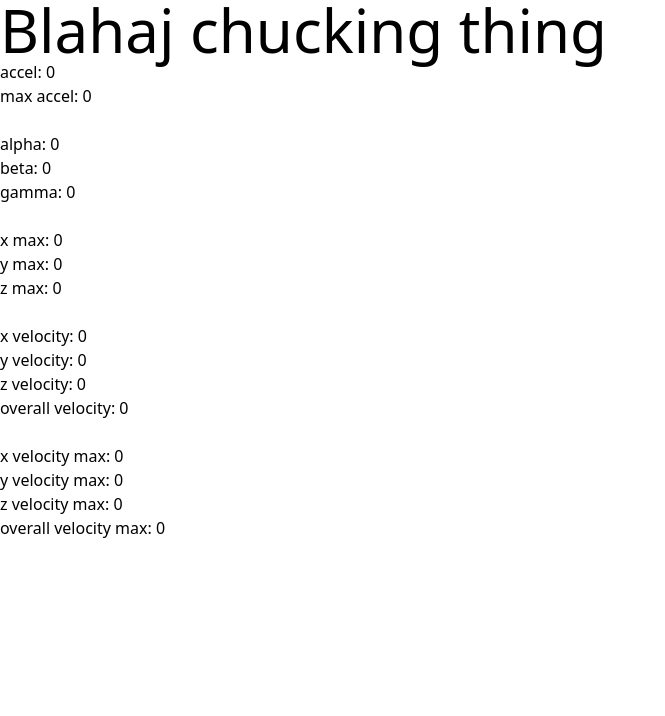
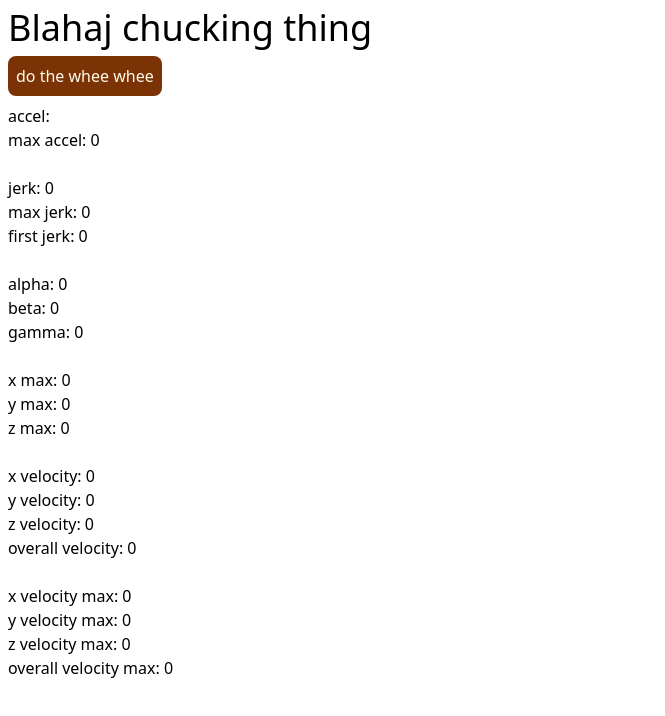
Before and after one commit to ArcaEge/flyhaj, a SvelteKit app: page /fly in a window 1280 px wide. Shown: the top 716 px of the page, without its empty margins (0-665 px from the left). Built offline with nearby package versions, Linux system fonts and the light colour scheme.

Commit message:
Add jerk measurements

```diff
--- a/src/routes/fly/+page.svelte
+++ b/src/routes/fly/+page.svelte
@@ -2,8 +2,13 @@
   import { onMount } from "svelte";
   import Quaternion from "quaternion";
 
-  let accel = $state(0);
+  let accel: number | null = $state(null);
   let maxAccel = $state(0);
+  let accelTime = $state(0);
+
+  let jerk = $state(0);
+  let maxJerk = $state(0);
+  let firstJerk = $state(0);
 
   let angleAlpha = $state(0);
   let angleBeta = $state(0);
@@ -27,16 +32,23 @@
   let velZMax = $state(0);
   let velOverallMax = $state(0);
 
-  onMount(() => {
+  let oscillator: OscillatorNode | null = $state(null);
+  let oscillatorState = false;
+
+  onMount(async () => {
+    const audioCtx = new AudioContext();
+
     function handleMotionEvent(event: any) {
-      accel = Math.sqrt(
+      const currentAccel = Math.sqrt(
         event.acceleration.x ** 2 +
           event.acceleration.y ** 2 +
           event.acceleration.z ** 2
       );
 
-      if (accel > maxAccel) {
-        maxAccel = accel;
+      if (accel !== null) {
+        const lastTime = accelTime;
+        accelTime = Date.now();
+        jerk = Math.abs(currentAccel - accel) * ((accelTime - lastTime) / 1000);
       }
 
       // Magic quarternion shit to calculate global acceleration
@@ -55,6 +67,26 @@
       rotatedAccelX = accelX;
       rotatedAccelY = accelY;
       rotatedAccelZ = accelZ;
+
+      // console.log(currentAccel);
+
+      if (7 <= currentAccel && currentAccel <= 13) {
+        if (!oscillatorState) {
+          oscillator = audioCtx.createOscillator();
+
+          oscillator.type = "square";
+          oscillator.frequency.setValueAtTime(440, audioCtx.currentTime);
+          oscillator.connect(audioCtx.destination);
+
+          oscillator.start();
+          oscillatorState = true;
+        }
+      } else {
+        if (oscillatorState && oscillator) {
+          oscillator.stop();
+          oscillatorState = false;
+        }
+      }
 
       if (Math.abs(rotatedAccelX) > rotatedAccelXMax) {
         rotatedAccelXMax = Math.abs(rotatedAccelX);
@@ -84,6 +116,19 @@
         velOverallMax = Math.abs(velOverall);
       }
 
+      accel = currentAccel;
+
+      if (accel > maxAccel) {
+        maxAccel = accel;
+      }
+      // jank asf
+      if (jerk > maxJerk && jerk < 100000) {
+        maxJerk = jerk;
+      }
+      if (jerk > 0.1 && firstJerk === 0 && accel < maxAccel - 0.1 && jerk < 100000) {
+        firstJerk = maxJerk;
+      }
+
       // velX += event.accelerationIncludingGravity.x * (event.interval / 1000);
       // velY += event.accelerationIncludingGravity.y * (event.interval / 1000);
       // velZ += event.accelerationIncludingGravity.z * (event.interval / 1000);
@@ -100,11 +145,23 @@
   });
 </script>
 
-<h1>Blahaj chucking thing</h1>
+<div class="m-2">
+  <h2>Blahaj chucking thing</h2>
+
+  <button class="block bg-amber-900 text-amber-50 p-2 my-2 rounded-lg"
+    >do the whee whee</button
+  >
 
   accel: {accel}
   <br />
   max accel: {maxAccel}
+  <br />
+  <br />
+  jerk: {jerk}
+  <br />
+  max jerk: {maxJerk}
+  <br />
+  first jerk: {firstJerk}
   <br />
   <br />
   alpha: {angleAlpha}
@@ -137,3 +194,4 @@
   z velocity max: {velZMax}
   <br />
   overall velocity max: {velOverallMax}
+</div>
```
Lines whose indentation alone changed are shown as unchanged.
